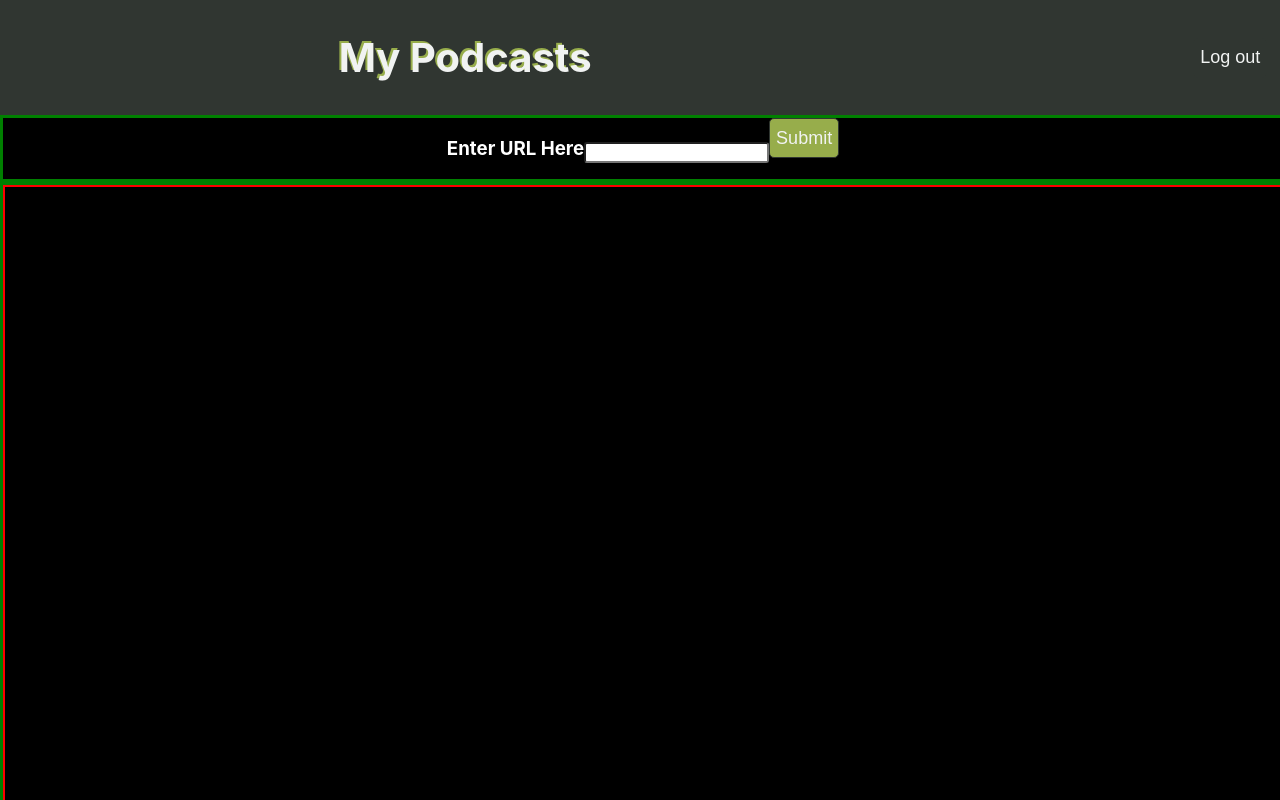
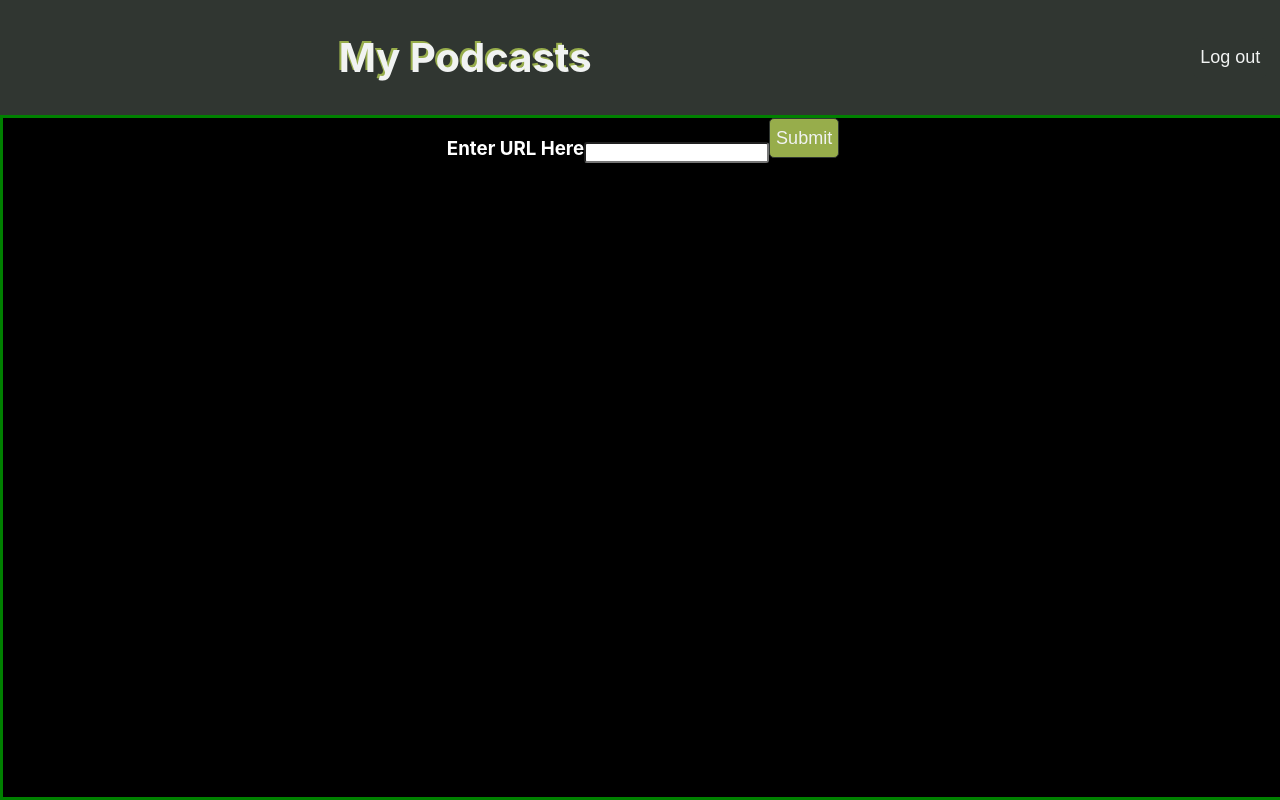
Before and after one commit to TheTechSurgeon/renderXMLchallenge, a React (Create React App) app: page /homepage in a window 1280 px wide. Shown: the top 800 px of the page. Built offline with nearby package versions, Linux system fonts and the light colour scheme; sample sign-in values are in the browser's storage.

Commit message:
fix card displays

```diff
--- a/src/components/HomePage.js
+++ b/src/components/HomePage.js
@@ -204,7 +204,7 @@ const HomePage = () => {
 
             </CardForm>
 
-            <CardHolder>
+            {/* <CardHolder>
                 <CardParent>{podcastList && podcastList.map(showPlant => {
 
                     return(
@@ -215,7 +215,7 @@ const HomePage = () => {
                     </Card>
                     )
                 })}</CardParent>
-            </CardHolder>
+            </CardHolder> */}
         </TestStyle>
     )
 }
```
